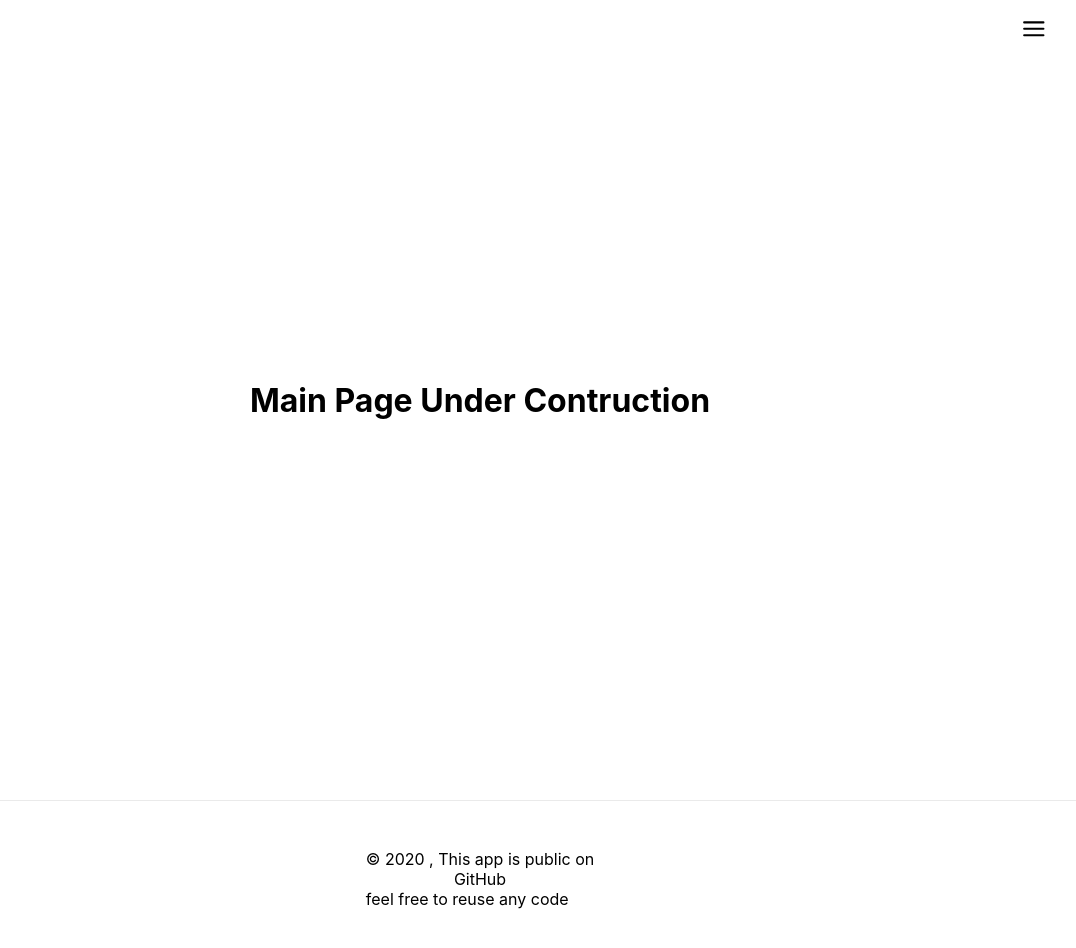
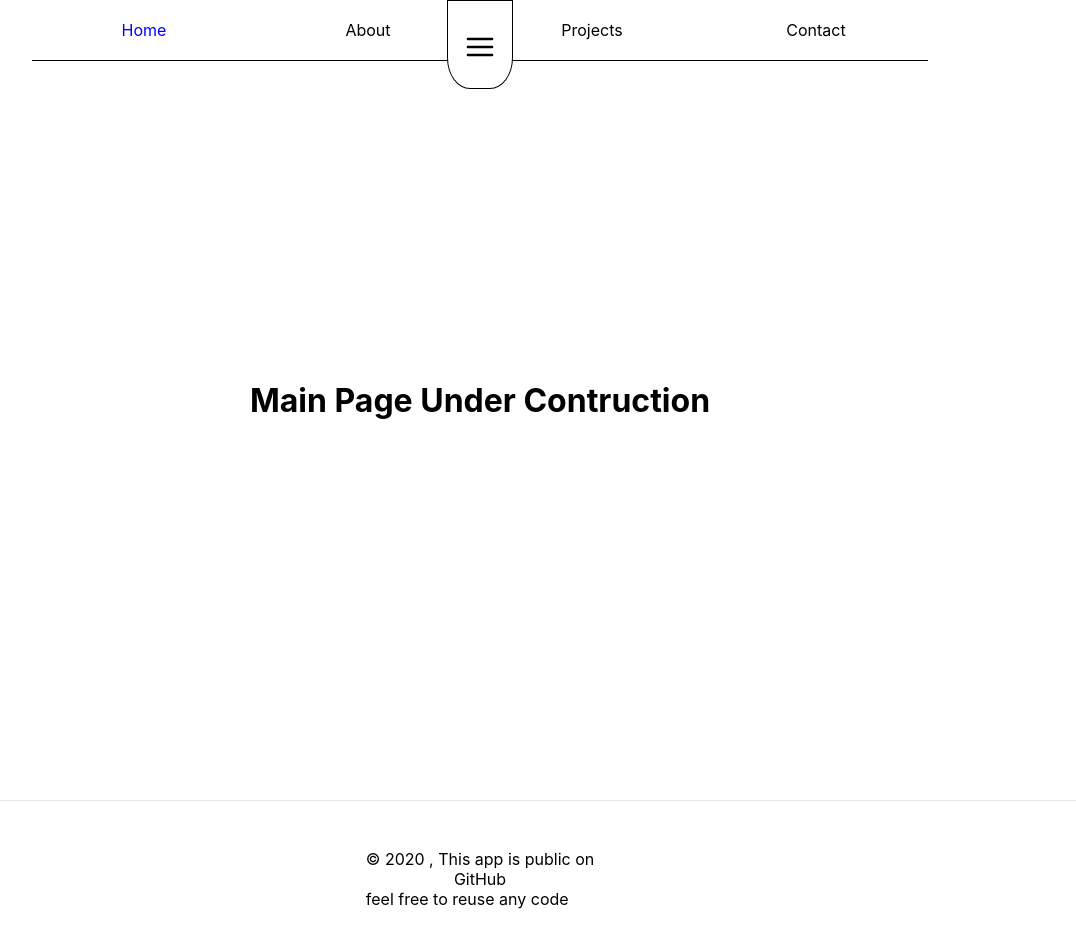
Before and after one commit to xaikodev/xaikodev-web, a Next.js app: page / in a window 1280 px wide. Shown: the top 948 px of the page, without its empty margins (160-1236 px from the left). Built offline with nearby package versions, Linux system fonts and the light colour scheme.

Commit message:
initial navbar styling

```diff
--- a/src/components/common/Navbar.tsx
+++ /dev/null
@@ -1,60 +0,0 @@
-import { CSSProperties, FC, useState } from "react";
-import Link from "next/link";
-import styles from "../../styles/common/navbar.module.css";
-import { HamburgerIcon } from "@chakra-ui/icons";
-import { useRouter } from "next/router";
-import { transition } from "@chakra-ui/styled-system";
-import { Container } from "@chakra-ui/layout";
-
-export const Navbar: FC = (props) => {
-  const [opened, setOpened] = useState(false);
-  const router = useRouter();
-  console.log(router.asPath);
-  const toggle = () => {
-    setOpened((op) => !op);
-  };
-
-  const activeLink: (location: string) => CSSProperties = (
-    location: string
-  ) => {
-    return router.asPath === location
-      ? {
-          color: "blue",
-          transition: "all 0.3s ease-out",
-          transform: "scale(1.5)",
-          webkitTransform: "scale(1.5)",
-        }
-      : { color: "black", transition: "all 0.3s ease-out" };
-  };
-
-  return (
-    <nav className={styles.navbar}>
-      <Container className={opened ? styles.nav : styles.navClosed}>
-        <Link href="/">
-          <p className={styles.link} style={activeLink("/")}>
-            Home
-          </p>
-        </Link>
-        <Link href="/bio">
-          <p className={styles.link} style={activeLink("/bio")}>
-            Bio
-          </p>
-        </Link>
-        <Link href="/projects">
-          <p className={styles.link} style={activeLink("/projects")}>
-            Projects
-          </p>
-        </Link>
-        <Link href="/contact">
-          <p className={styles.link} style={activeLink("/contact")}>
-            Contact
-          </p>
-        </Link>
-      </Container>
-      <HamburgerIcon
-        className={opened ? styles.burger : styles.burgerClosed}
-        onClick={toggle}
-      />
-    </nav>
-  );
-};
--- /dev/null
+++ b/src/components/common/Navbar/NavLink.tsx
@@ -0,0 +1,28 @@
+import { FC } from "react";
+import { Link } from "@chakra-ui/layout";
+import NextLink from "next/link";
+import { useRouter } from "next/router";
+
+import style from "./navbar.module.css";
+
+export interface NavLinkProps {
+  link: string;
+  title: string;
+}
+
+export const NavLink: FC<NavLinkProps> = (props) => {
+  const { link, title } = props;
+  const router = useRouter();
+  const isActive = router.asPath === link;
+
+  const color = isActive ? "blue" : "black";
+  const scale = isActive ? "2" : "1"
+
+  return (
+    <NextLink href={link}>
+      <Link color={color} className={style.navLink} w='100%' p={4}>
+        {title}
+      </Link>
+    </NextLink>
+  );
+};
--- /dev/null
+++ b/src/components/common/Navbar/Navbar.tsx
@@ -0,0 +1,31 @@
+import { FC, useEffect, useState } from "react";
+import { HamburgerIcon } from "@chakra-ui/icons";
+import { Container } from "@chakra-ui/layout";
+import { NavLink } from "./NavLink";
+
+import style from "./navbar.module.css";
+
+export const Navbar: FC = () => {
+  const [opened, setOpened] = useState(false);
+  const toggle = () => setOpened(!opened);
+  const [buttonStyle, setButtonStyle] = useState<any>(undefined);
+  const [navbarStyle, setNavbarStyle] = useState<any>(undefined);
+  useEffect(() => {
+    setButtonStyle(opened ? { transform: "rotate(90deg)" } : undefined);
+    setNavbarStyle(opened ? { transform: "translateY(-100%)" } : undefined);
+  }, [opened]);
+
+  return (
+    <nav className={style.navbar}>
+      <Container className={style.navLinks} style={navbarStyle}>
+        <NavLink link="/" title="Home" />
+        <NavLink link="/bio" title="About" />
+        <NavLink link="/projects" title="Projects" />
+        <NavLink link="/contact" title="Contact" />
+      </Container>
+      <Container className={style.burger} onClick={toggle}>
+        <HamburgerIcon style={buttonStyle} />
+      </Container>
+    </nav>
+  );
+};
--- /dev/null
+++ b/src/components/common/Navbar/navbar.module.css
@@ -0,0 +1,39 @@
+.navbar {
+  position: fixed;
+  top: 0;
+  left: 0;
+  width: 100vw;
+  display: flex;
+  flex-direction: column;
+  align-items: center;
+  align-content: center;
+}
+
+.navLinks {
+  width: 70%;
+  display: flex;
+  justify-content: space-evenly;
+  align-items: center;
+  border-bottom: black solid 1px;
+  transition: all 0.45s ease-out;
+}
+.navLink {
+  margin: 1rem 0;
+  transition: all 0.3s ease-out;
+  text-align: center;
+}
+
+.burger {
+  background-color: white;
+  margin-top: -3.8rem;
+  font-size: 2rem;
+  text-align: center;
+  padding: 1.5rem 1rem;
+  border: black solid 1px;
+  border-end-start-radius: 35%;
+  border-end-end-radius: 35%;
+}
+
+.burger svg {
+  transition: all 0.45s ease-out;
+}
--- a/src/components/common/Page.tsx
+++ b/src/components/common/Page.tsx
@@ -3,7 +3,7 @@ import Head from "next/head";
 import { Footer } from "./Footer";
 import { Main } from "./Main";
 import styles from "../../styles/Home.module.css";
-import { Navbar } from "./Navbar";
+import { Navbar } from "./Navbar/Navbar";
 
 export interface PageProps {
   title?: string;
@@ -16,7 +16,9 @@ export const Page: FC<PageProps> = (props) => {
         <title>{props.title ? props.title + " | XaikoDev" : "XaikoDev"}</title>
         <meta name="description" content="Xaiko' personal Website" />
       </Head>
-      <Navbar />
+      <header>
+        <Navbar />
+      </header>
       <Main>{props.children}</Main>
       <Footer />
     </div>
--- a/src/styles/common/navbar.module.css
+++ /dev/null
@@ -1,39 +0,0 @@
-.navbar {
-  position: fixed;
-  left: 85vw;
-  top: 2vh;
-  display: flex;
-  justify-content: center;
-  direction: row-reverse;
-  transition: all 1s ease-out;
-}
-
-.nav {
-  transition: all 0.8s ease-out;
-}
-.navClosed {
-  transform: translateX(40vw);
-  transition: all 0.8s ease-out;
-}
-
-.link {
-  margin-left: 1em;
-  margin-right: 1em;
-}
-
-.burger {
-  display: block;
-  background-color: white;
-  text-align: center;
-  font-size: 1.6em;
-  transform: rotate(180deg);
-  transition: all 0.45s ease-out;
-}
-
-.burgerClosed {
-  display: block;
-  background-color: white;
-  transition: all 0.25s ease-out;
-  text-align: center;
-  font-size: 1.6em;
-}
```
